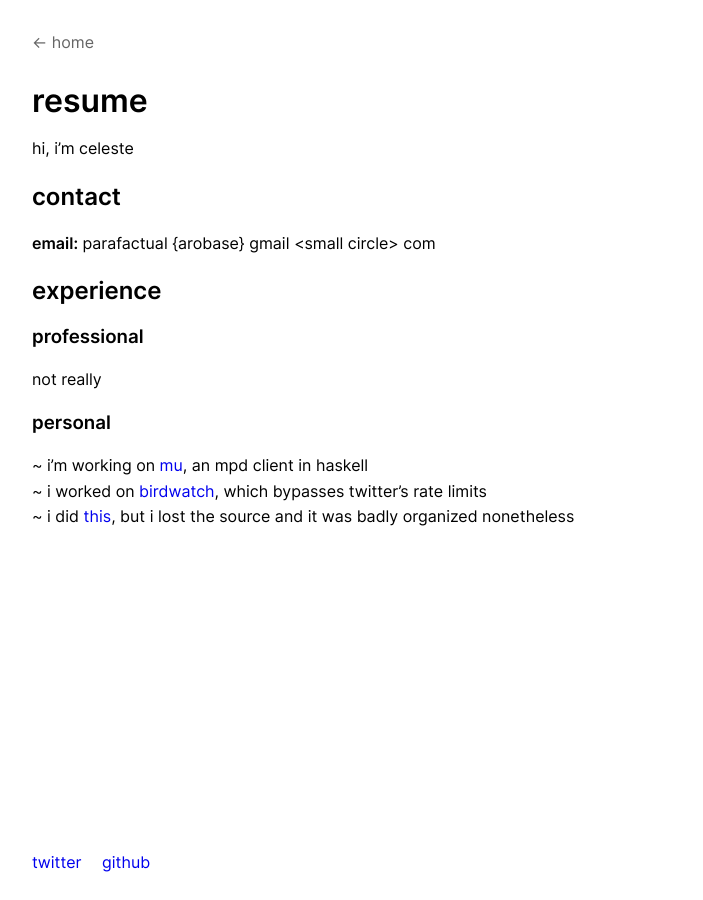
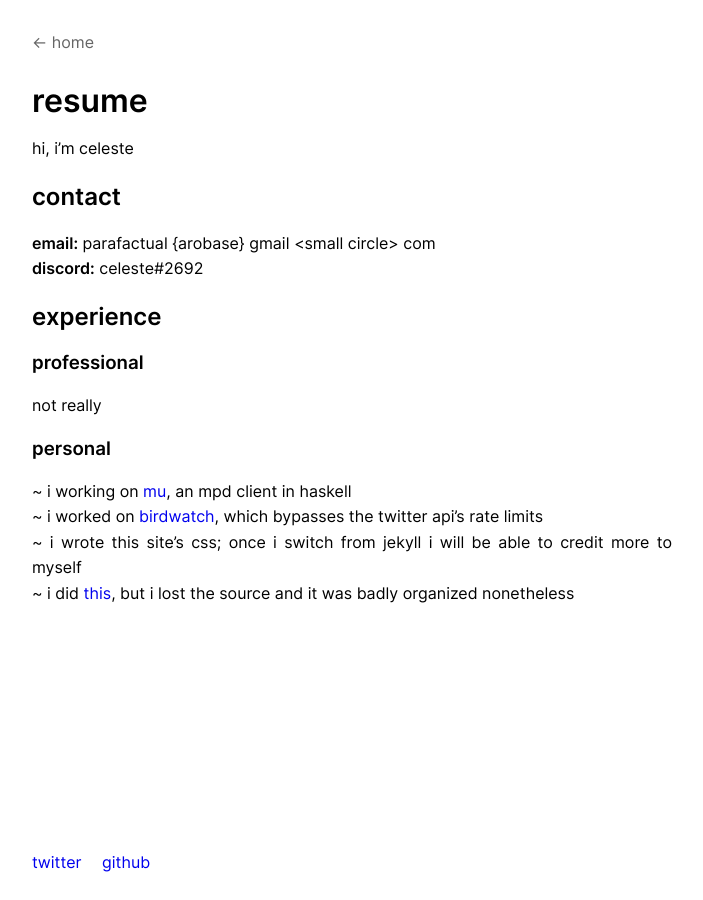
Before and after one commit to cosmicoptima/cosmicoptima.github.io, a Jekyll site: the page built from pages/resume.md, in a window 1280 px wide. Shown: the whole page, without its empty margins (96-799 px from the left). Built offline with Jekyll 4.4.1, drawn with Linux system fonts in a browser that asks for light colours.

Commit message:
expand resume

```diff
--- a/pages/resume.md
+++ b/pages/resume.md
@@ -9,6 +9,7 @@ hi, i'm celeste
 ## contact
 
 **email:** parafactual {arobase} gmail \<small circle\> com
+**discord:** celeste#2692
 
 ## experience
 
@@ -18,8 +19,10 @@ not really
 
 ### personal
 
-~ i'm working on [mu](https://github.com/cosmicoptima/mu), an mpd client in haskell
+~ i working on [mu](https://github.com/cosmicoptima/mu), an mpd client in haskell
 ~ i worked on [birdwatch](https://github.com/cosmicoptima/birdwatch), which bypasses
-twitter's rate limits
+the twitter api's rate limits
+~ i wrote this site's css; once i switch from jekyll i will be able to
+credit more to myself
 ~ i did [this](https://twitter.com/parafactual/status/1381375742978703361),
 but i lost the source and it was badly organized nonetheless
```
